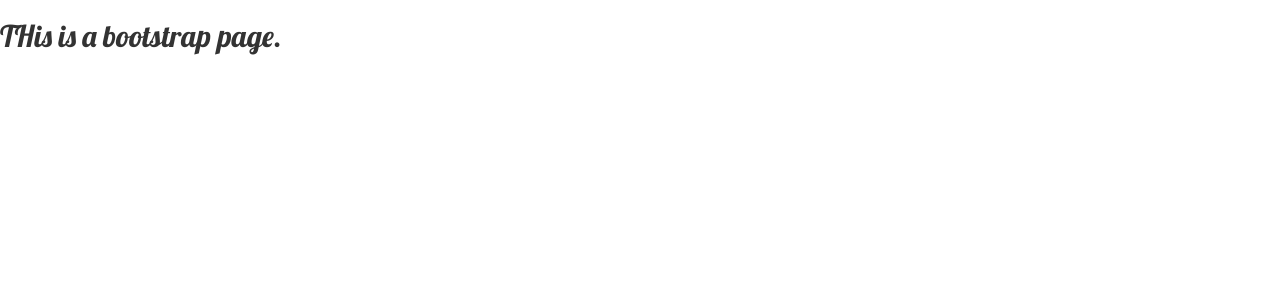
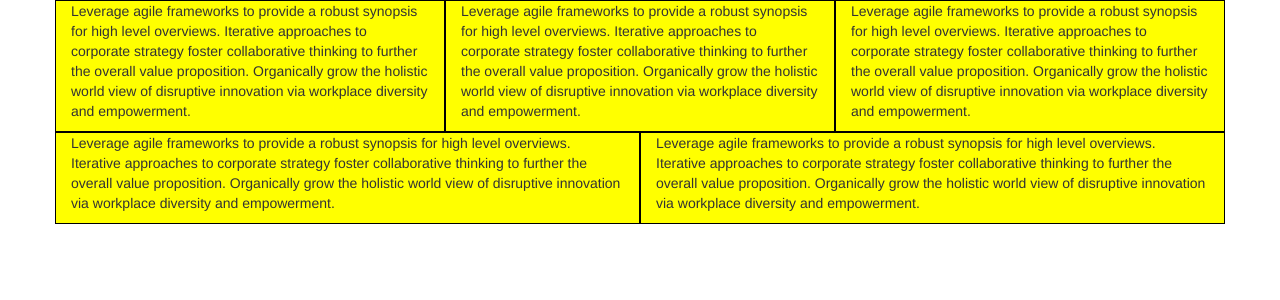
Before and after one commit to actordie/bootstrap-lecture, a PHP site: page / in a window 1280 px wide. Shown: the top 300 px of the page. Run offline with PHP 8.4, Linux system fonts and the light colour scheme; some libraries are stand-ins or nearby versions.

Commit message:
added demo yellow grid

```diff
--- a/css/style.css
+++ b/css/style.css
@@ -1,3 +1,9 @@
 h2 {
 	font-family: 'Lobster', cursive;
 }
+
+/* column colors */
+div[class*="col-"]{
+	background-color: yellow;
+	border: 1px solid #000;
+}
--- a/index.php
+++ b/index.php
@@ -36,6 +36,29 @@
 		<title>Bootstrap Lecture Demo</title>
 	</head>
 	<body>
-		<h2>THis is a bootstrap page.</h2>
+
+		<div class="container">
+			<div class="row">
+				<div class="col-md-4">
+					<p>Leverage agile frameworks to provide a robust synopsis for high level overviews. Iterative approaches to corporate strategy foster collaborative thinking to further the overall value proposition. Organically grow the holistic world view of disruptive innovation via workplace diversity and empowerment.</p>
+				</div>
+				<div class="col-md-4">
+					<p>Leverage agile frameworks to provide a robust synopsis for high level overviews. Iterative approaches to corporate strategy foster collaborative thinking to further the overall value proposition. Organically grow the holistic world view of disruptive innovation via workplace diversity and empowerment.</p>
+				</div>
+				<div class="col-md-4">
+					<p>Leverage agile frameworks to provide a robust synopsis for high level overviews. Iterative approaches to corporate strategy foster collaborative thinking to further the overall value proposition. Organically grow the holistic world view of disruptive innovation via workplace diversity and empowerment.</p>
+				</div>
+			</div><!--/.row-->
+
+			<div class="row">
+				<div class="col-md-6">
+					<p>Leverage agile frameworks to provide a robust synopsis for high level overviews. Iterative approaches to corporate strategy foster collaborative thinking to further the overall value proposition. Organically grow the holistic world view of disruptive innovation via workplace diversity and empowerment.</p>
+				</div>
+				<div class="col-md-6">
+					<p>Leverage agile frameworks to provide a robust synopsis for high level overviews. Iterative approaches to corporate strategy foster collaborative thinking to further the overall value proposition. Organically grow the holistic world view of disruptive innovation via workplace diversity and empowerment.</p>
+				</div>
+			</div><!--/.row-->
+		</div><!--/.container-->
+
 	</body>
 </html>
```
